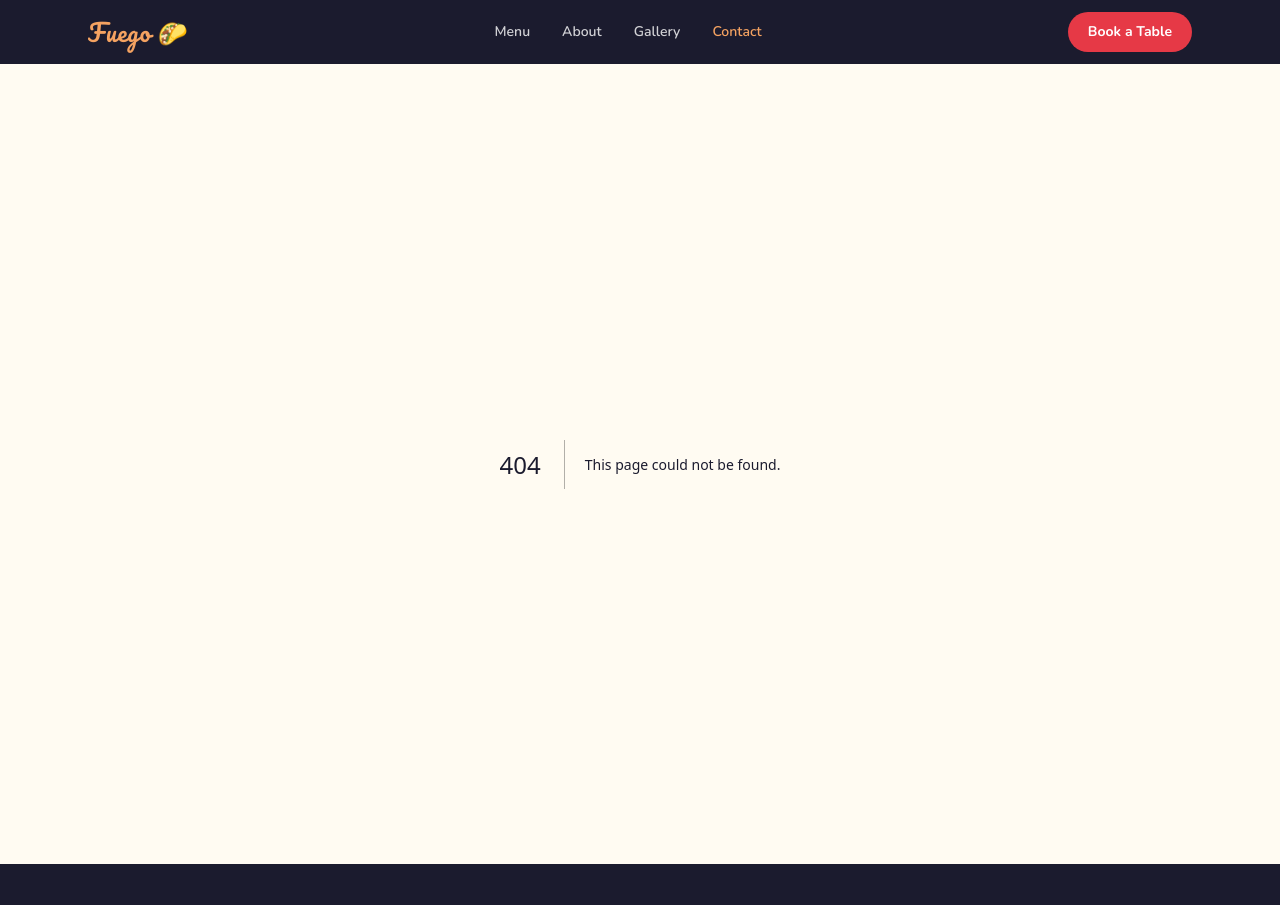
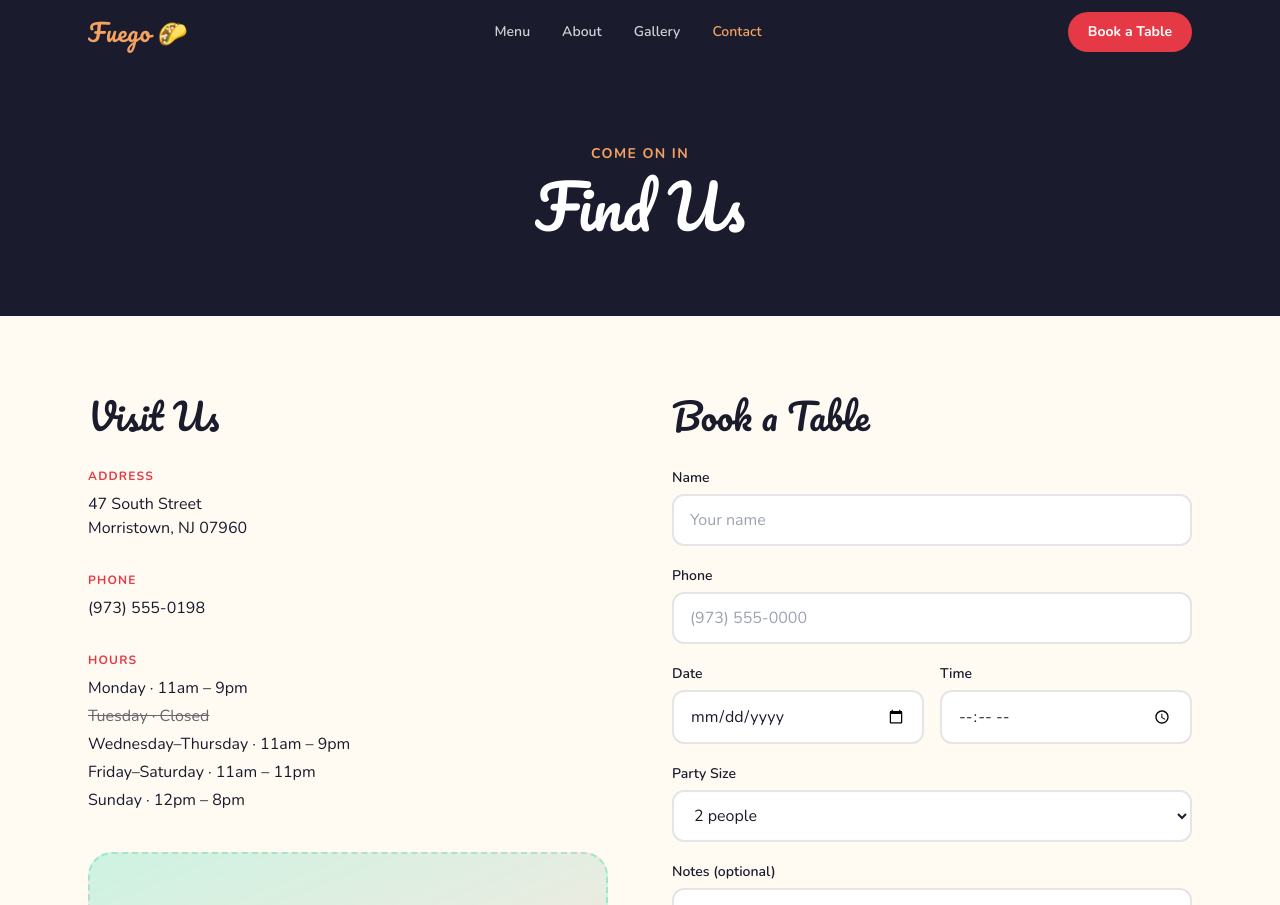
Before and after one commit to timpactwa/webservicesportfoliopage, a Next.js app in the folder demos/fuego-street-tacos/: page /contact in a window 1280 px wide. Before the commit this address had no page. Shown: the top 905 px of the page. Built offline with nearby package versions, Linux system fonts and the light colour scheme.

Commit message:
feat: Fuego contact page — reservation form + hours + location

```diff
--- /dev/null
+++ b/demos/fuego-street-tacos/app/contact/page.tsx
@@ -0,0 +1,112 @@
+'use client'
+import { useState } from 'react'
+
+export default function ContactPage() {
+  const [submitted, setSubmitted] = useState(false)
+  const [form, setForm] = useState({ name: '', phone: '', date: '', time: '', party: '2', notes: '' })
+
+  const handleSubmit = (e: React.FormEvent) => {
+    e.preventDefault()
+    setSubmitted(true)
+  }
+
+  const inputClass = "w-full font-body bg-white border-2 border-neutral-200 rounded-xl px-4 py-3 text-charcoal focus:outline-none focus:border-fuego transition-colors"
+  const labelClass = "block font-body font-semibold text-charcoal text-sm mb-1.5"
+
+  return (
+    <div className="bg-cream min-h-screen">
+      <div className="bg-charcoal py-20 text-center">
+        <p className="font-body text-golden font-bold uppercase tracking-widest text-sm mb-3">Come On In</p>
+        <h1 className="font-display text-white text-6xl">Find Us</h1>
+      </div>
+
+      <div className="max-w-6xl mx-auto px-6 py-20 grid md:grid-cols-2 gap-16">
+        {/* Info */}
+        <div>
+          <h2 className="font-display text-4xl text-charcoal mb-8">Visit Us</h2>
+          <div className="space-y-8">
+            <div>
+              <p className="font-body font-bold text-fuego uppercase tracking-widest text-xs mb-2">Address</p>
+              <p className="font-body text-charcoal">47 South Street<br />Morristown, NJ 07960</p>
+            </div>
+            <div>
+              <p className="font-body font-bold text-fuego uppercase tracking-widest text-xs mb-2">Phone</p>
+              <a href="tel:9735550198" aria-label="Call us at (973) 555-0198" className="font-body text-charcoal hover:text-fuego transition-colors">(973) 555-0198</a>
+            </div>
+            <div>
+              <p className="font-body font-bold text-fuego uppercase tracking-widest text-xs mb-2">Hours</p>
+              <ul className="font-body text-charcoal space-y-1">
+                <li>Monday · 11am – 9pm</li>
+                <li className="text-muted line-through">Tuesday · Closed</li>
+                <li>Wednesday–Thursday · 11am – 9pm</li>
+                <li>Friday–Saturday · 11am – 11pm</li>
+                <li>Sunday · 12pm – 8pm</li>
+              </ul>
+            </div>
+          </div>
+          {/* Map placeholder */}
+          <div className="mt-10 h-52 bg-gradient-to-br from-verde/20 to-fuego/10 rounded-3xl flex items-center justify-center border-2 border-dashed border-verde/30">
+            <div className="text-center">
+              <p className="text-4xl mb-2">📍</p>
+              <p className="font-body text-muted text-sm">47 South Street, Morristown NJ</p>
+            </div>
+          </div>
+        </div>
+
+        {/* Form */}
+        <div>
+          <h2 className="font-display text-4xl text-charcoal mb-8">Book a Table</h2>
+          {submitted ? (
+            <div className="bg-verde/10 border-2 border-verde rounded-2xl p-8 text-center">
+              <p className="text-5xl mb-4">🎉</p>
+              <h3 className="font-display text-3xl text-charcoal mb-2">You&apos;re on the list!</h3>
+              <p className="font-body text-muted">We&apos;ll call you to confirm your reservation at (973) 555-0198.</p>
+            </div>
+          ) : (
+            <form onSubmit={handleSubmit} className="space-y-5">
+              <div>
+                <label className={labelClass}>Name</label>
+                <input required className={inputClass} placeholder="Your name"
+                  value={form.name} onChange={e => setForm({ ...form, name: e.target.value })} />
+              </div>
+              <div>
+                <label className={labelClass}>Phone</label>
+                <input required type="tel" className={inputClass} placeholder="(973) 555-0000"
+                  value={form.phone} onChange={e => setForm({ ...form, phone: e.target.value })} />
+              </div>
+              <div className="grid grid-cols-2 gap-4">
+                <div>
+                  <label className={labelClass}>Date</label>
+                  <input required type="date" className={inputClass}
+                    value={form.date} onChange={e => setForm({ ...form, date: e.target.value })} />
+                </div>
+                <div>
+                  <label className={labelClass}>Time</label>
+                  <input required type="time" className={inputClass}
+                    value={form.time} onChange={e => setForm({ ...form, time: e.target.value })} />
+                </div>
+              </div>
+              <div>
+                <label className={labelClass}>Party Size</label>
+                <select className={inputClass} value={form.party} onChange={e => setForm({ ...form, party: e.target.value })}>
+                  {[1,2,3,4,5,6,7,8].map(n => <option key={n} value={n}>{n} {n === 1 ? 'person' : 'people'}</option>)}
+                  <option value="9+">9+ people</option>
+                </select>
+              </div>
+              <div>
+                <label className={labelClass}>Notes (optional)</label>
+                <textarea className={inputClass} rows={3} placeholder="Allergies, special occasions, etc."
+                  value={form.notes} onChange={e => setForm({ ...form, notes: e.target.value })} />
+              </div>
+              <button type="submit"
+                className="w-full bg-fuego text-white font-body font-bold py-4 rounded-xl hover:bg-fuego/90 transition-colors text-base">
+                Request Reservation →
+              </button>
+              <p className="font-body text-xs text-muted text-center">We&apos;ll call to confirm within 2 hours during business hours.</p>
+            </form>
+          )}
+        </div>
+      </div>
+    </div>
+  )
+}
```
